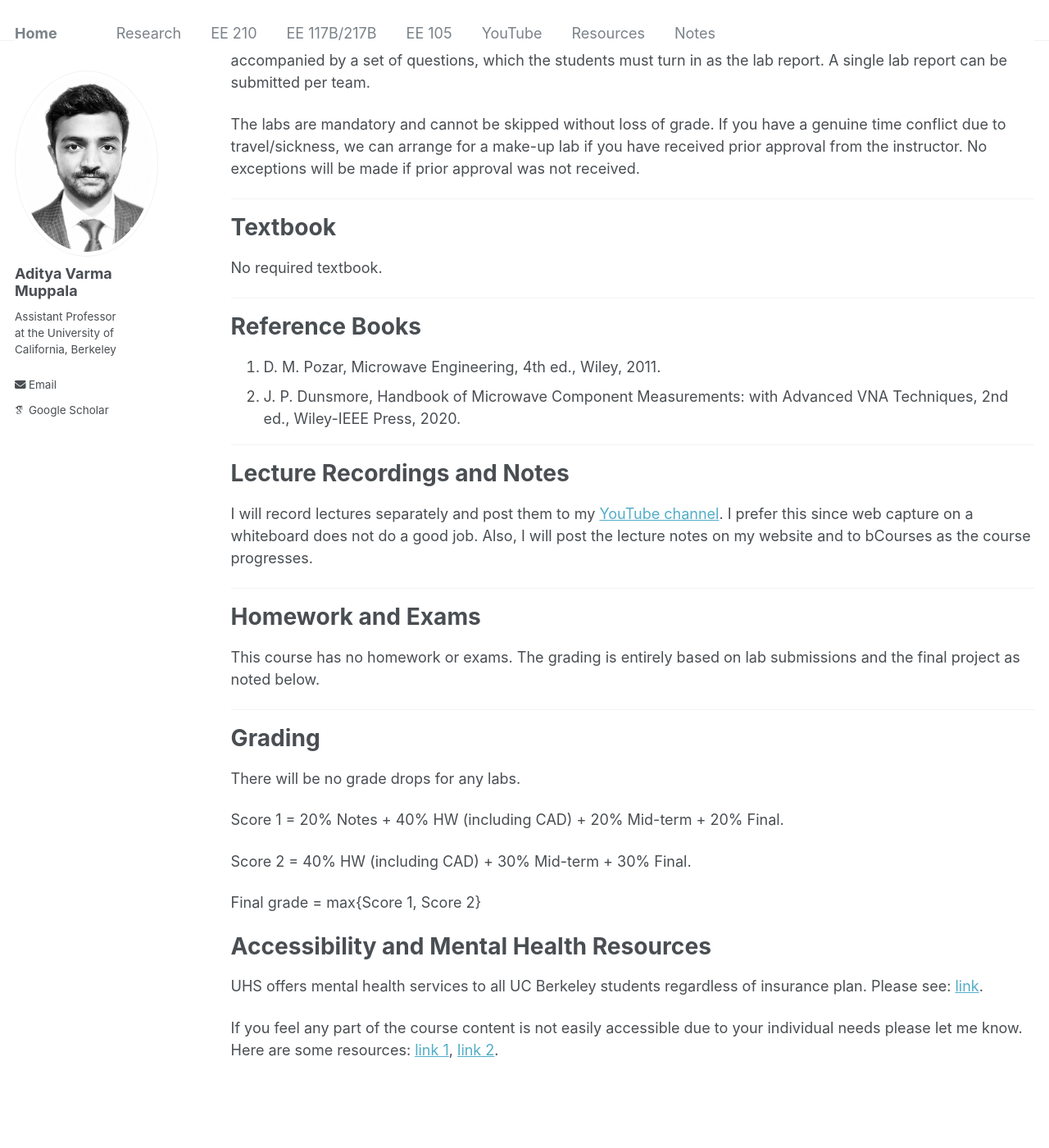
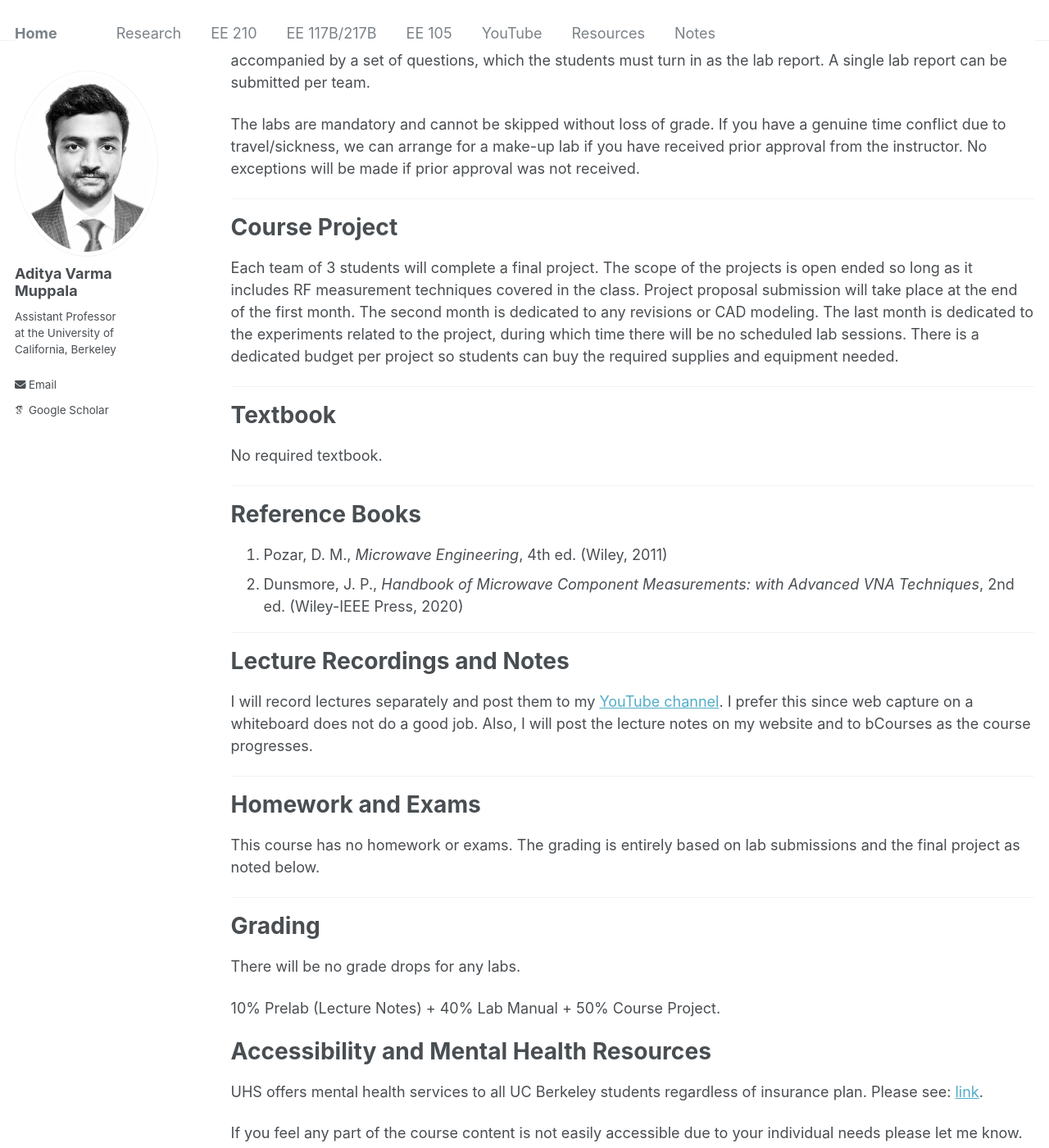
Before and after one commit to AdityaMuppala/adityamuppala.github.io, a Jekyll site: the page built from _pages/teaching117B217B.md, in a window 1280 px wide and 1400 px high, scrolled down 1362 px. Shown: the whole window at 82% size. Built offline with Jekyll 4.4.1, drawn with Linux system fonts in a browser that asks for light colours; some web fonts are replaced.

Commit message:
Update teaching117B217B.md

```diff
--- a/_pages/teaching117B217B.md
+++ b/_pages/teaching117B217B.md
@@ -41,14 +41,19 @@ The labs are mandatory and cannot be skipped without loss of grade. If you have
 
 ---
 
+# Course Project
+Each team of 3 students will complete a final project. The scope of the projects is open ended so long as it includes RF measurement techniques covered in the class. Project proposal submission will take place at the end of the first month. The second month is dedicated to any revisions or CAD modeling. The last month is dedicated to the experiments related to the project, during which time there will be no scheduled lab sessions. There is a dedicated budget per project so students can buy the required supplies and equipment needed.
+
+---
+
 # Textbook
 No required textbook.
 
 ---
 
 # Reference Books
-1. D. M. Pozar, Microwave Engineering, 4th ed., Wiley, 2011.
-2. J. P. Dunsmore, Handbook of Microwave Component Measurements: with Advanced VNA Techniques, 2nd ed., Wiley-IEEE Press, 2020.
+1. Pozar, D. M., *Microwave Engineering*, 4th ed. (Wiley, 2011)
+2. Dunsmore, J. P., *Handbook of Microwave Component Measurements: with Advanced VNA Techniques*, 2nd ed. (Wiley-IEEE Press, 2020)
 
 ---
 
@@ -65,11 +70,7 @@ This course has no homework or exams. The grading is entirely based on lab submi
 # Grading
 There will be no grade drops for any labs.
 
-Score 1 = 20% Notes + 40% HW (including CAD) + 20% Mid-term + 20% Final.
-
-Score 2 = 40% HW (including CAD) + 30% Mid-term + 30% Final.
-
-Final grade = max{Score 1, Score 2}
+10% Prelab (Lecture Notes) + 40% Lab Manual + 50% Course Project.
 
 # Accessibility and Mental Health Resources
 UHS offers mental health services to all UC Berkeley students regardless of insurance plan. Please see: [link](https://uhs.berkeley.edu/student-mental-health).
```
